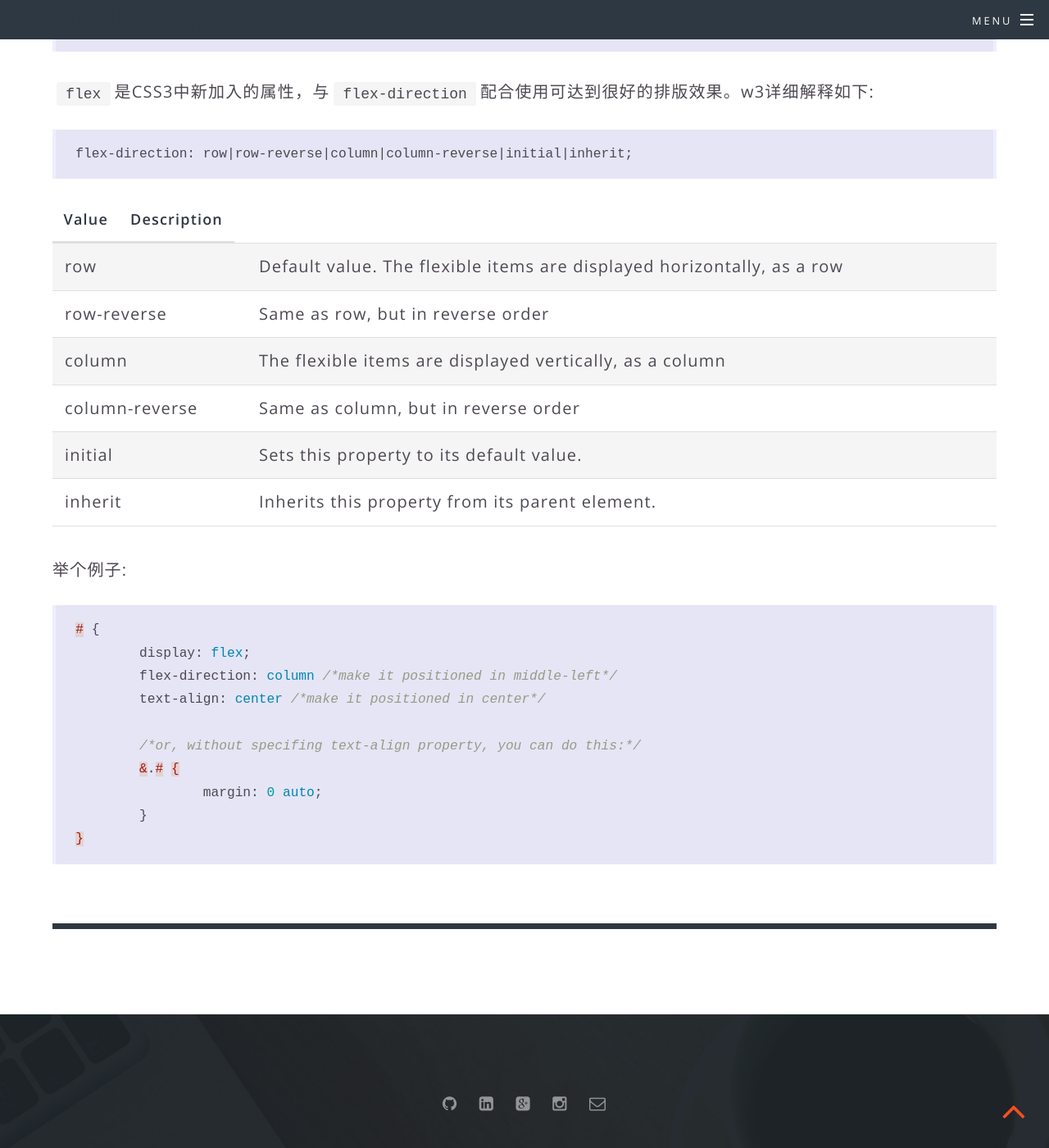
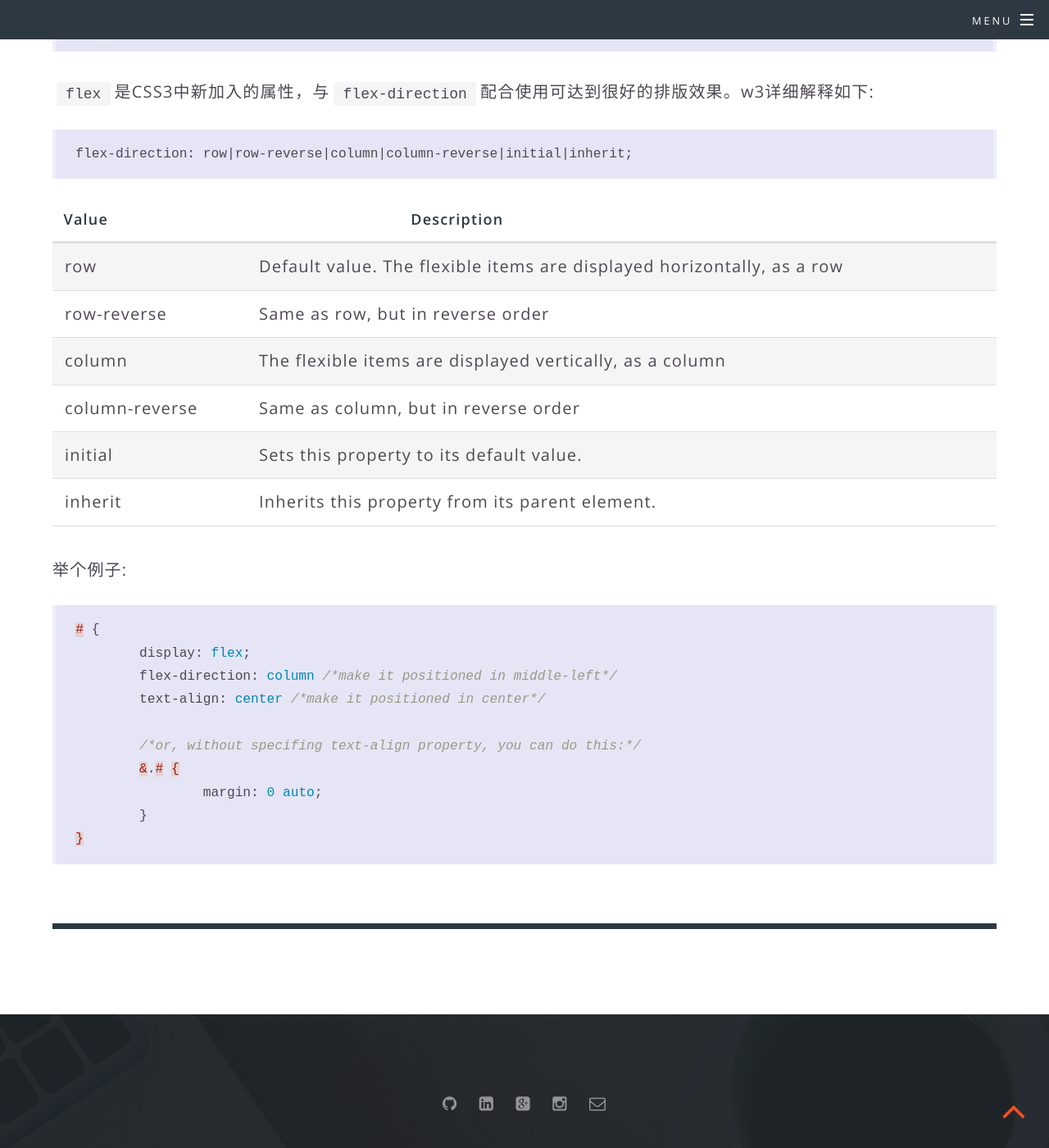
Before and after one commit to bluebreeze0812/bluebreeze0812.github.io, a Jekyll site: the page built from _posts/2016-12-02-如何利用CSS实现元素的水平居中.md, in a window 1280 px wide and 1400 px high, scrolled down 1610 px. Shown: the whole window at 82% size. Built offline with Jekyll 4.4.1, drawn with Linux system fonts in a browser that asks for light colours; comment, search, counter and statistics services are not loaded.

Commit message:
modify css

```diff
--- a/css/main.scss
+++ b/css/main.scss
@@ -770,6 +770,12 @@
 		margin: 0 0 _size(element-margin) 0;
 		width: 100%;
 
+		thead {
+			display: table;
+			width: 100%;
+			border-bottom: solid 2px _palette(border);
+		}
+
 		tbody {
 			display: table;
 			width: 100%;
@@ -784,6 +790,12 @@
 			}
 		}
 
+		tfoot {
+			display: table;
+			width: 100%;
+			border-top: solid 2px _palette(border);
+		}
+
 		td {
 			padding: 0.75em 0.75em;
 		}
@@ -794,14 +806,6 @@
 			font-weight: _font(weight-bold);
 			padding: 0 0.75em 0.75em 0.75em;
 			text-align: left;
-		}
-
-		thead {
-			border-bottom: solid 2px _palette(border);
-		}
-
-		tfoot {
-			border-top: solid 2px _palette(border);
 		}
 
 		&.alt {
```
